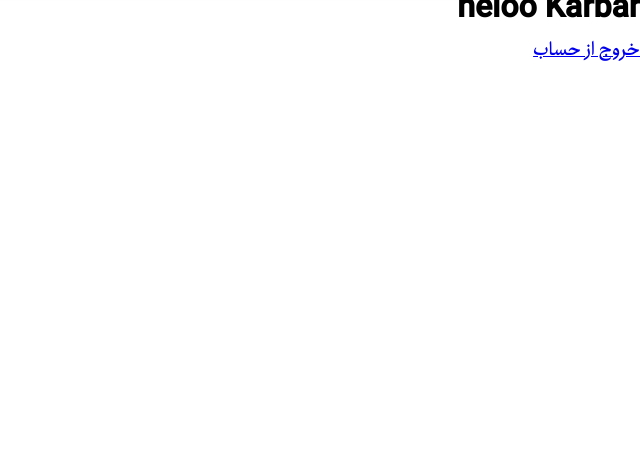
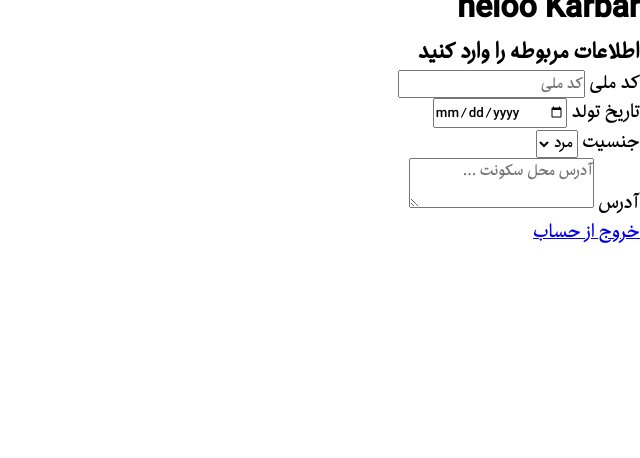
Before and after one commit to vanderland-red/Medical-Clinic, a Flask app: page /user/dashboard in a window 1280 px wide. Shown: the part 171-629 px from the top of the page, without its empty margins (640-1280 px from the left). Run offline with Flask 3, Linux system fonts and the light colour scheme.

Commit message:
Patients Tables and Patients Form is added

```diff
--- a/templates/user/user_dashboard.html
+++ b/templates/user/user_dashboard.html
@@ -7,6 +7,38 @@
 {% block body %}
 <h1>heloo Karbar</h1>
 
+<section>
+    <h3>اطلاعات مربوطه را وارد کنید</h3>
+    <form action="#" method="POST">
+
+        <input type="hidden" name="csrf_token" value="{{ csrf_token() }}">
+
+        <div class="form-group">
+            <label for="national_code">کد ملی</label>
+            <input type="text" name="national_code" id="national_code" placeholder="کد ملی">
+        </div>
+
+        <div class="form-group">
+            <label for="birth_date">تاریخ تولد</label>
+            <input type="date" name="birth_date" id="birth_date" placeholder="تاریخ تولد">
+        </div>
+
+        <div class="form-group">
+            <label for="gender">جنسیت</label>
+            <select name="gender" id="gender">
+                <option class="option-1" value="male">مرد</option>
+                <option class="option-2" value="female">زن</option>
+            </select>
+        </div>
+
+        <div class="form-group">
+            <label for="address">آدرس</label>
+            <textarea name="address" id="address" placeholder="آدرس محل سکونت ..."></textarea>
+        </div>
+
+    </form>
+</section>
+
 <a href="{{ url_for('user.logout') }}">خروج از حساب</a>
 
 {% endblock %}
```
Also changed, not shown: models/tables.py (+24 -0 lines).
